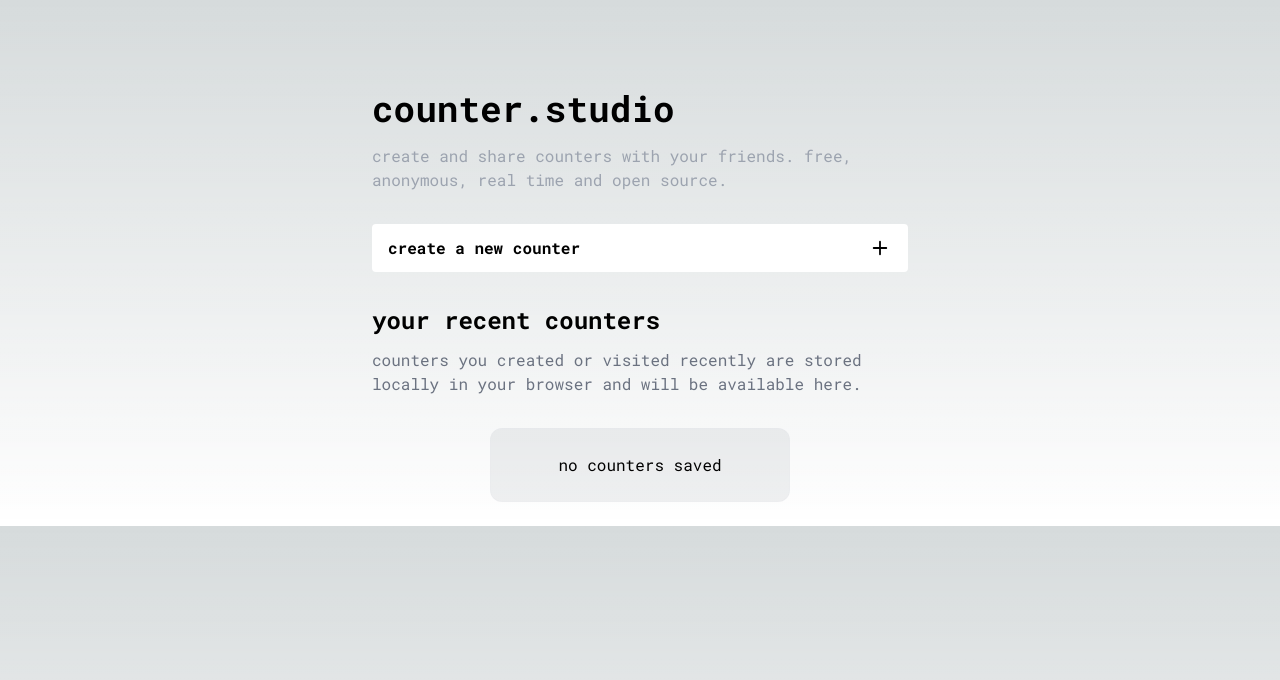
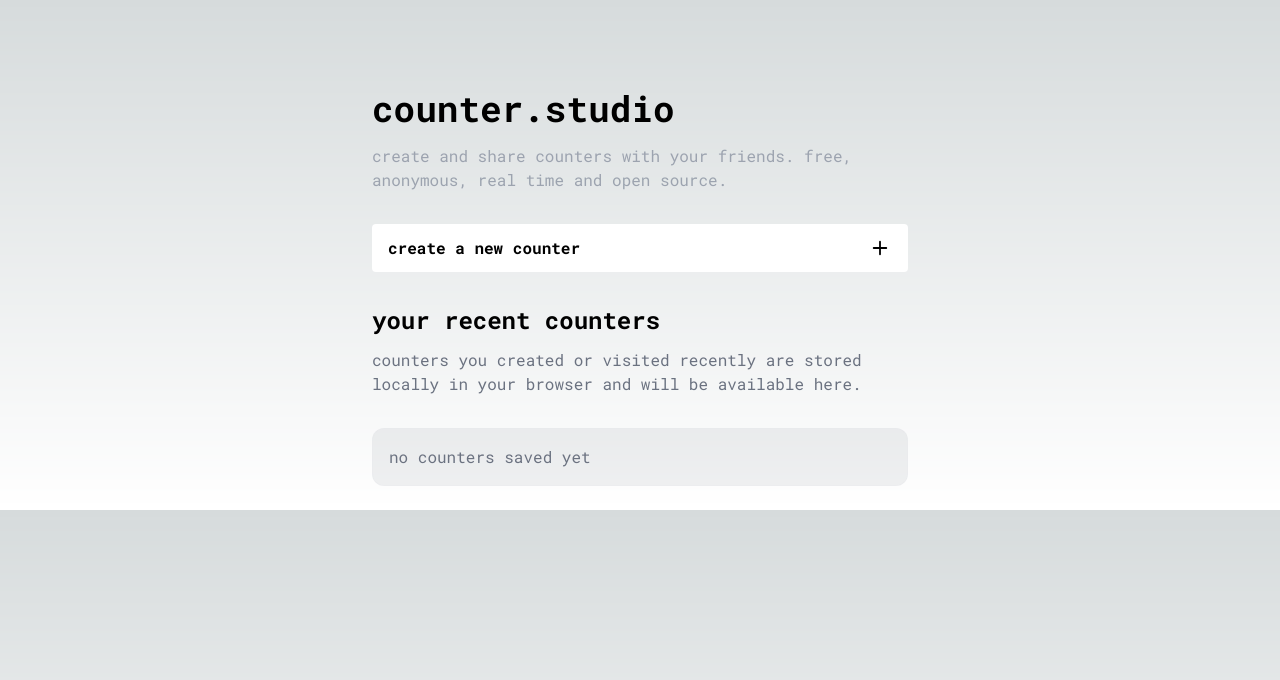
Before and after one commit to wanner-work/counter.studio, a Next.js app: page / in a window 1280 px wide. Shown: the top 680 px of the page. Built offline with nearby package versions, Linux system fonts and the light colour scheme.

Commit message:
feat: improving saved elements

```diff
--- a/src/app/page.tsx
+++ b/src/app/page.tsx
@@ -1,8 +1,5 @@
 import React from 'react'
 import Container from "@/components/layout/Container";
-import RelativeTime from '@/components/basic/RelativeTime'
-import dayjs from 'dayjs'
-import ShortNumber from '@/components/basic/ShortNumber'
 import { PlusIcon } from '@heroicons/react/20/solid'
 import SavedCounters from '@/components/saved/SavedCounters'
 import Link from "next/link";
@@ -34,9 +31,7 @@ export default function Home() {
       </Container>
 
       <Container variant="wide" classes="max-w-[600px] lg:max-w-[1300px] pb-6">
-        <div className="grid md:grid-cols-2 lg:flex lg:flex-wrap lg:justify-center gap-4">
-          <SavedCounters />
-        </div>
+        <SavedCounters />
       </Container>
   </div>
   )
--- a/src/components/saved/SavedCounter.tsx
+++ b/src/components/counter/CounterWidget.tsx
@@ -5,17 +5,17 @@ import ShortNumber from "@/components/basic/ShortNumber"
 import dayjs from "dayjs"
 import RelativeTime from "@/components/basic/RelativeTime";
 import Link from "next/link";
-import React, {useEffect} from 'react'
+import React from 'react'
 import {useCounter} from "@/hooks/counter";
 
-export default function SavedCounter(init: Counter) {
+export default function CounterWidget(init: Counter) {
     const { counter } = useCounter(init)
 
     return (
         <Link href={`/counter/${counter.id}`} className="">
             <div className="w-full lg:min-w-[300px] lg:max-w-[400px] rounded-xl grid grid-cols-saved-counter gap-4 p-6 bg-gray-500/10 border border-gray-300/10">
                 <div className="grid place-items-center">
-                    <p className="font-bold text-[20px]"><ShortNumber number={counter.count}/></p>
+                    <p className="font-bold text-[20px]"><ShortNumber key={counter.count} number={counter.count}/></p>
                 </div>
                 <div className="flex flex-col">
                     <h3 className="text-xl font-bold truncate mb-[2px]">{counter.title}</h3>
--- a/src/components/saved/SavedCounters.tsx
+++ b/src/components/saved/SavedCounters.tsx
@@ -1,60 +1,30 @@
 'use client'
 
-import React, { useEffect, useState } from 'react'
-import { Counter } from '@/types/Counter.types'
-import { loadAll } from '@/methods/localstorage'
-import SavedCounter from '@/components/saved/SavedCounter'
-import Link from 'next/link'
-import ShortNumber from '@/components/basic/ShortNumber'
-import RelativeTime from '@/components/basic/RelativeTime'
-import dayjs from 'dayjs'
+import { useLocal } from '@/hooks/local'
+import React from 'react'
+import Container from '@/components/layout/Container'
+import CounterWidget from '@/components/counter/CounterWidget'
 
-type SavedCountersParams = {
-  amount?: number
-}
+export default function SavedCounters () {
+  const { counters, loading } = useLocal()
 
-export default function SavedCounters({ amount }: SavedCountersParams) {
-  const sortCounters = (a: Counter, b: Counter) => {
-    if (a.modified > b.modified) {
-      return -1
-    }
-    if (a.modified < b.modified) {
-      return 1
-    }
-    return 0
+  if (loading) {
+    return <Container variant="small">
+      <div className="w-full rounded-xl gap-4 p-4 bg-gray-500/10 border border-gray-300/10 text-gray-500">
+        loading...
+      </div>
+    </Container>
   }
 
-  const [counters, setCounters] = useState<Counter[]>([])
+  if (counters.length === 0) {
+    return <Container variant="small">
+      <div className="w-full rounded-xl gap-4 p-4 bg-gray-500/10 border border-gray-300/10 text-gray-500">
+        no counters saved yet
+      </div>
+    </Container>
+  }
 
-  useEffect(() => {
-    const counters = loadAll().sort(sortCounters)
-
-    if (amount) {
-      setCounters(counters.slice(0, amount))
-    } else {
-      setCounters(counters)
-    }
-  }, [])
-
-  return <>
-    {counters.map((counter) =>
-      <SavedCounter key={counter.id}
-                    id={counter.id}
-                    count={counter.count}
-                    title={counter.title}
-                    description={counter.description}
-                    modified={counter.modified}
-      />
-    )}
-    {counters.length === 0 && <div className="max-w-[300px] lg:min-w-[300px] rounded-xl p-6 bg-gray-500/10 border border-gray-300/10">
-        <p className="text-center">no counters saved</p>
-    </div>}
-    {amount && counters.length + 1 > amount && <div className="col-span-2 w-full flex justify-center">
-        <Link href={'/dashboard'}>
-            <button className="px-3 py-2 p-5 text-gray-300 font-light bg-gray-500/10 border border-gray-300/10 flex justify-between items-center gap-2">
-              <span>show all</span>
-            </button>
-        </Link>
-    </div>}
-  </>
+  return <div className="grid md:grid-cols-2 lg:flex lg:flex-wrap lg:justify-center gap-4">
+    {counters.map((counter) => <CounterWidget key={counter.id} {...counter} />)}
+  </div>
 }
--- /dev/null
+++ b/src/hooks/local.ts
@@ -0,0 +1,53 @@
+import { Counter, CounterLocalStorage } from '@/types/Counter.types'
+import { useEffect, useState } from 'react'
+
+export function useLocal() {
+  const [loading, setLoading] = useState<boolean>(true)
+  const [counters, setCounters] = useState<Counter[]>([])
+
+  useEffect(() => {
+    setCounters(all())
+    setLoading(false)
+  }, [])
+
+  function save(counter: Counter) {
+    localStorage.setItem(counter.id, JSON.stringify({
+      ...counter,
+      type: 'counter'
+    }))
+  }
+
+  function all(): Counter[] {
+    const keys = Object.keys(localStorage)
+    const counters: Counter[] = []
+
+    for (const key of keys) {
+      try {
+        const raw = localStorage.getItem(key)
+        if (!raw) {
+          continue
+        }
+        const counter = JSON.parse(raw) as CounterLocalStorage
+        if (counter.type === 'counter') {
+          counters.push({
+            id: counter.id,
+            count: counter.count,
+            title: counter.title,
+            description: counter.description,
+            modified: counter.modified
+          })
+        }
+      } catch (error) {
+        // continue
+      }
+    }
+
+    return counters.sort((a, b) => a.modified.localeCompare(b.modified))
+  }
+
+  return {
+    save,
+    loading,
+    counters
+  }
+}
```
